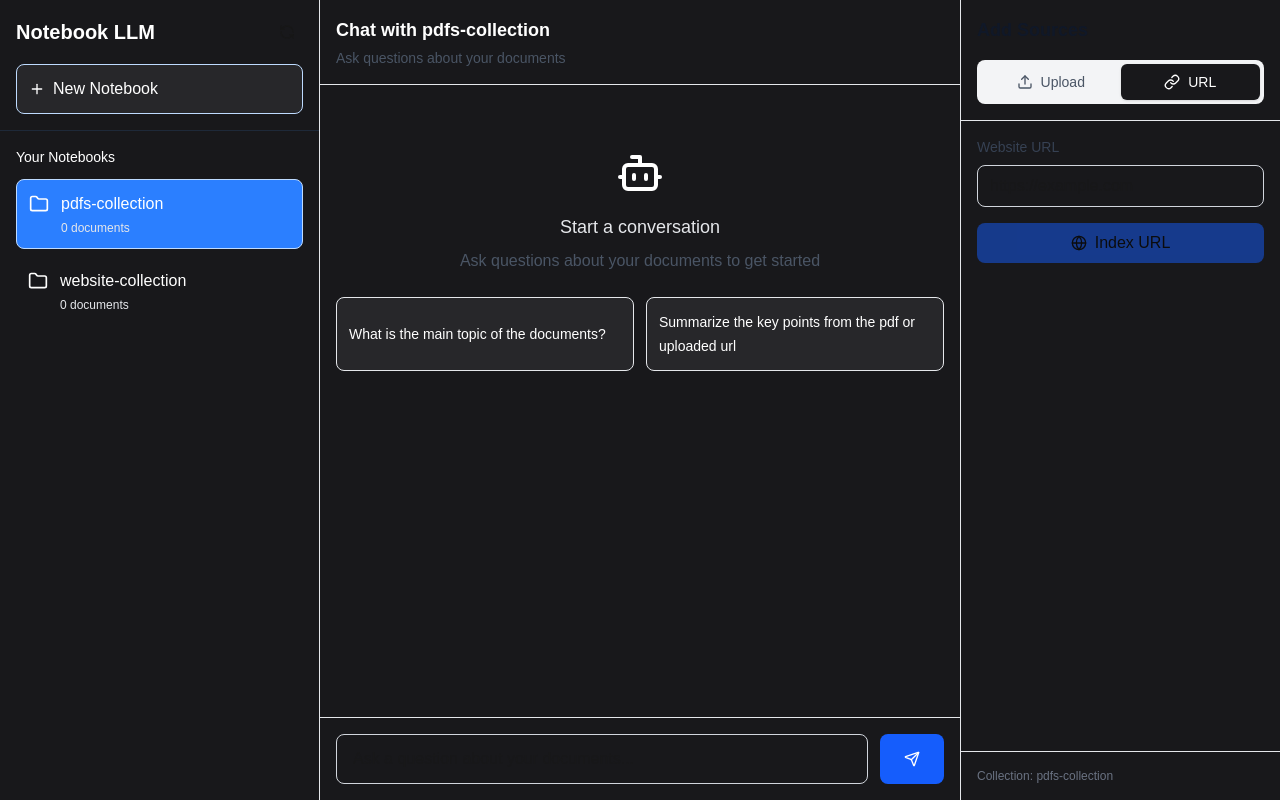
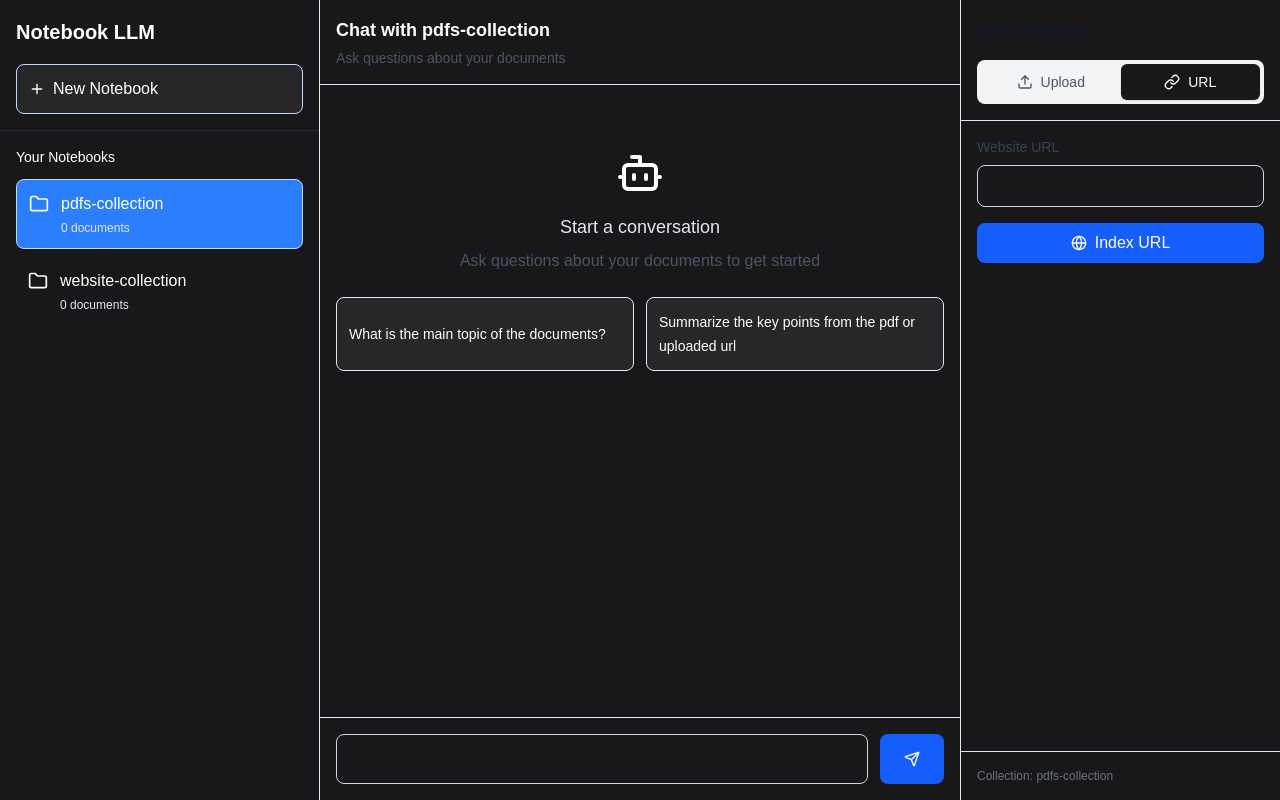
Before and after one commit to Shub4am/rag-app, a Next.js app: page / in a window 1280 px wide. Both pictures are taken after a click on the button "URL". Built offline with nearby package versions, Linux system fonts and the light colour scheme.

Commit message:
update url ui

```diff
--- a/components/DocumentPanel.tsx
+++ b/components/DocumentPanel.tsx
@@ -174,7 +174,7 @@ export default function DocumentPanel({
                         <button
                             onClick={handleUrlIndex}
                             disabled={!url.trim() || uploading}
-                            className="w-full flex items-center justify-center gap-2 py-2 px-4 bg-blue-600 text-black rounded-lg hover:bg-blue-700 disabled:opacity-50 disabled:cursor-not-allowed"
+                            className="w-full flex items-center justify-center gap-2 py-2 px-4 bg-blue-600 text-white rounded-lg hover:bg-blue-700 disabled:cursor-not-allowed"
                         >
                             <GlobeIcon className="w-4 h-4" />
                             {uploading ? 'Indexing...' : 'Index URL'}
```
